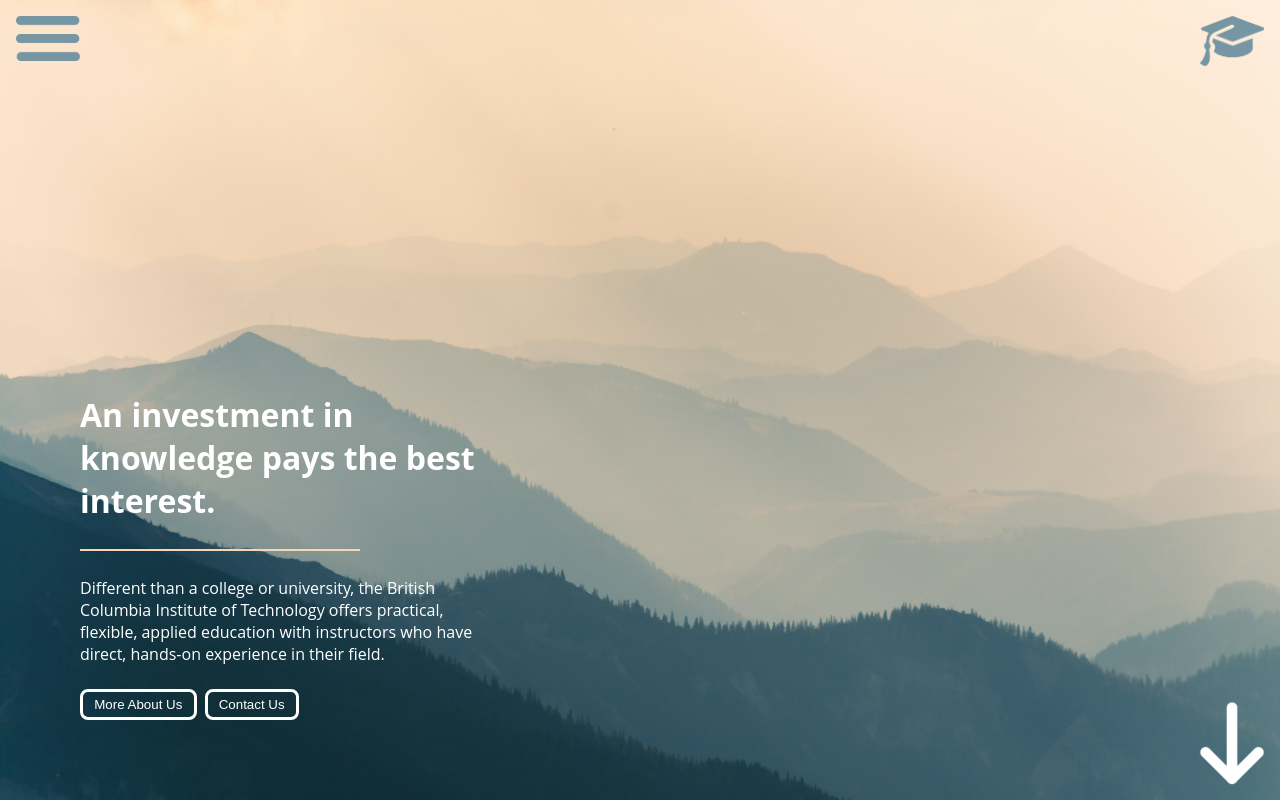
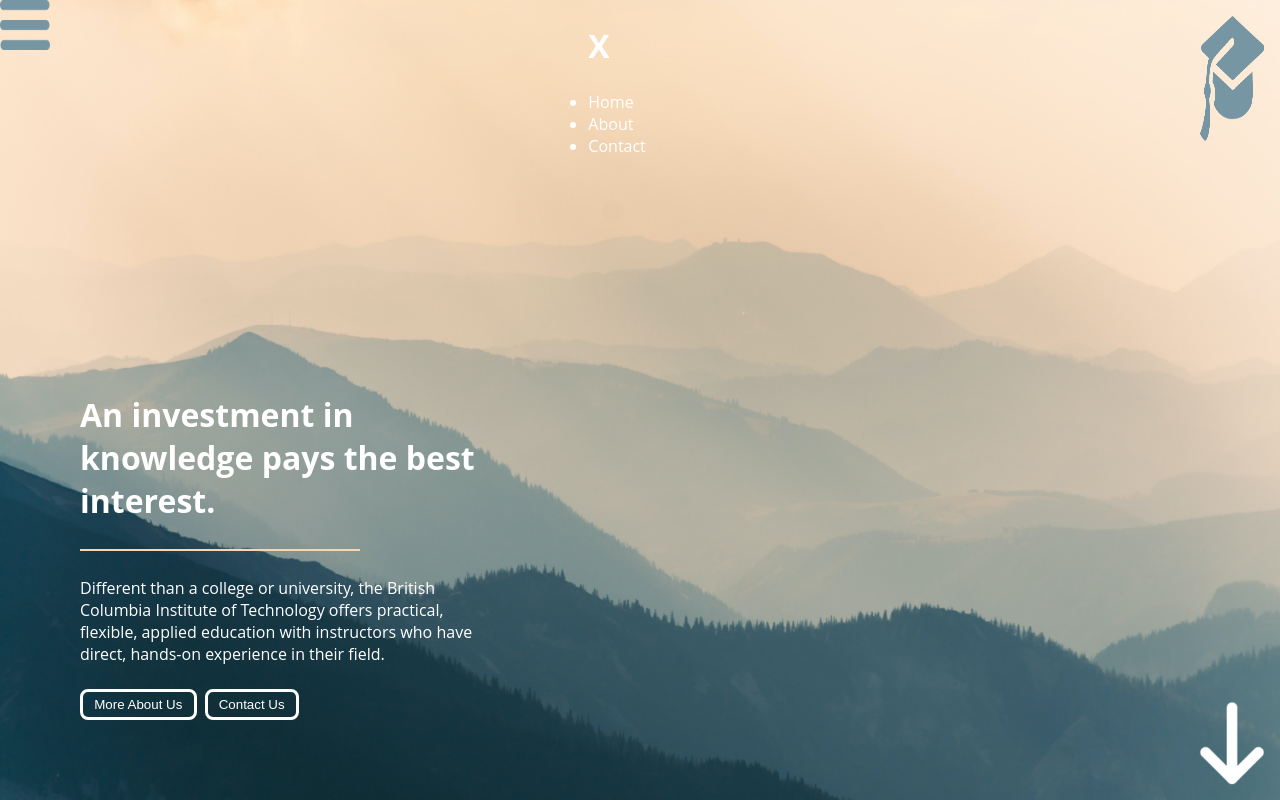
Before and after one commit to seohyun9672/assignment-1-playwright-site-a01299775, a Next.js app: page / in a window 1280 px wide. Both pictures are taken after a click on the picture 48 px from the left and 38 px from the top of the page. Built offline with nearby package versions, Linux system fonts and the light colour scheme.

Commit message:
add functionality

```diff
--- a/comps/Menu/Menu.js
+++ b/comps/Menu/Menu.js
@@ -1,7 +1,35 @@
+import Image from "next/image";
+import { useEffect, useState } from "react";
+import { useRouter } from "next/router";
+
 export default function Menu() {
-  const src = "/icons/menu-icon.png"
+  const src = { default: "/icons/menu-icon.png", expand: "/background-images/menuBackground.png" };
 
-  return <div>
-    <img className="icon" src={src} />
-  </div>
+  const router = useRouter();
+  const [open, setOpen] = useState(false);
+
+  function expandMenu() {
+    setOpen(true);
+  }
+
+  function changePage(page) {
+    router.push(page);
+    setOpen(false);
+  }
+
+  return <>
+    <Image width={50} height={50} onClick={expandMenu} src={src.default} alt="Menu icon" />
+    {
+      open && <div className="menu">
+        <div className="close" onClick={() => setOpen(false)}>
+          <h1>X</h1>
+        </div>
+        <ul className="menu-list">
+          <li onClick={() => changePage("/")}>Home</li>
+          <li onClick={() => changePage("/about")}>About</li>
+          <li onClick={() => changePage("/contact")}>Contact</li>
+        </ul>
+      </div>
+    }
+  </>
 }
```
